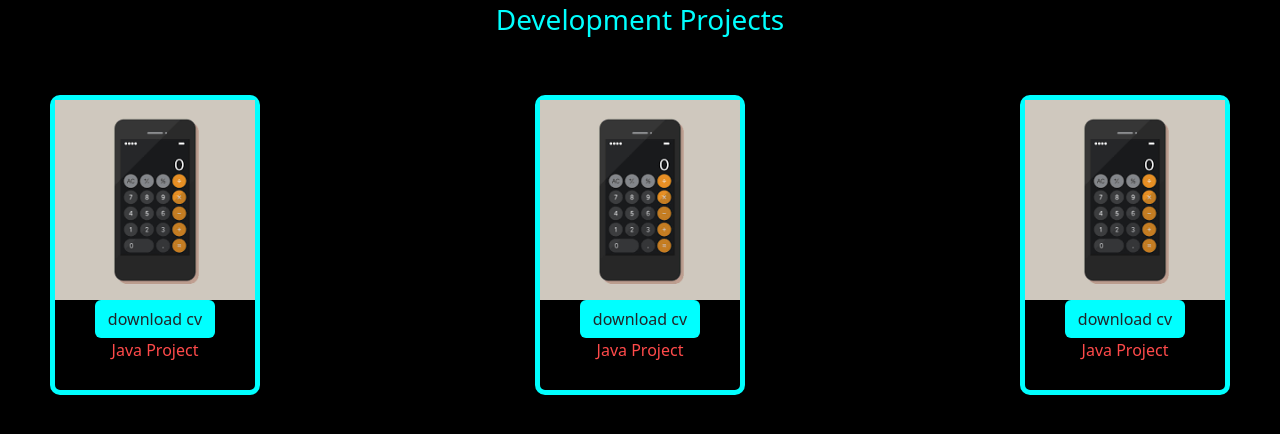
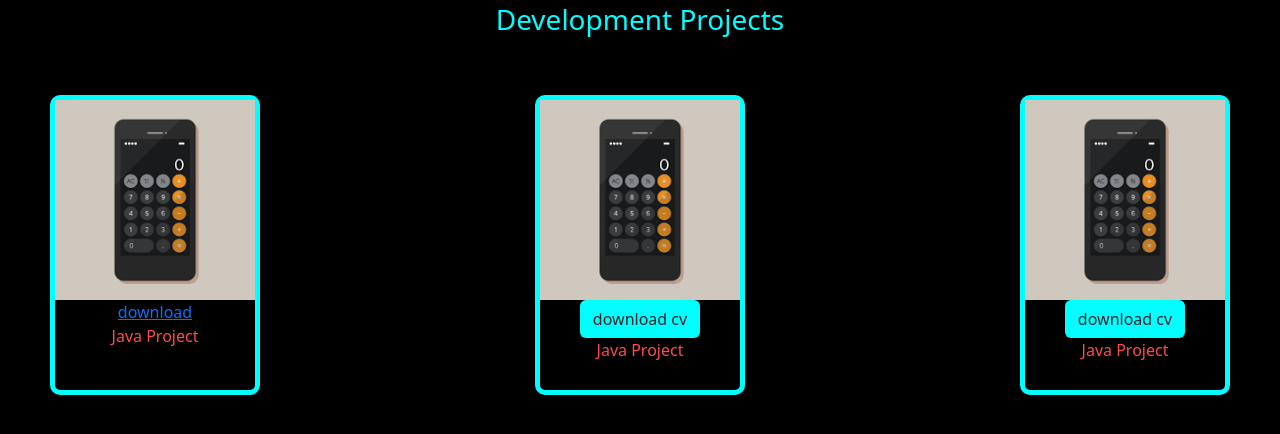
Before and after one commit to venkateshelumalai040405/new--portfolios, a plain HTML site: page index.html in a window 1280 px wide. Shown: the part 3117-3551 px from the top of the page. Drawn offline with nearby package versions, Linux system fonts and the light colour scheme.

Commit message:
Update index.html

```diff
--- a/index.html
+++ b/index.html
@@ -167,7 +167,8 @@
                 <center>
                     <img id="cal" src="img.png" alt="calulator" height="200px" width="200px">
                     <div class="button">
-                        <input style="background-color: cyan;" class="btn" type="button" value="download cv">
+                       <button type="button" class="btns"><a href="newcalculator.apk"
+                                download="newcalculator.apk">download</a></button>
                     </div>
                     <p style="color: rgb(255, 74, 74);"> Java Project</p>
                 </center>
```
